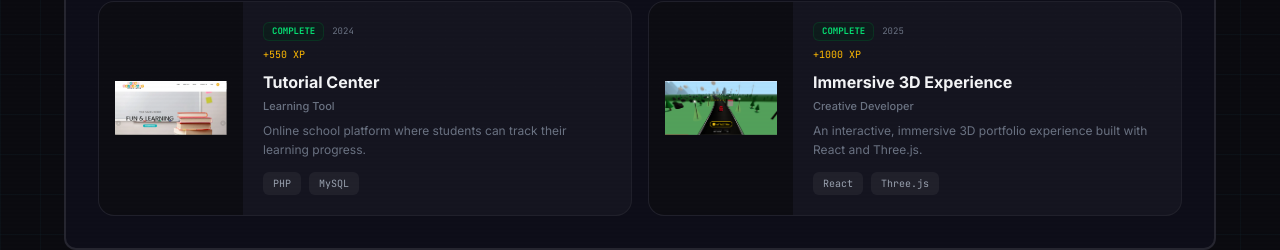
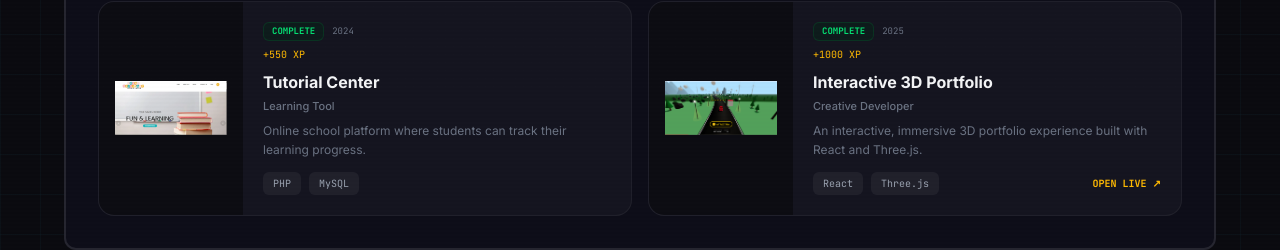
Before and after one commit to Hannahjamilla/hannahperalta-portfolio, a React (Vite) app: page / in a window 1280 px wide. Shown: the part 1686-1936 px from the top of the page. Built offline with nearby package versions, Linux system fonts and the light colour scheme.

Commit message:
Projects: Rename 3D project and add live link

```diff
--- a/src/application.tsx
+++ b/src/application.tsx
@@ -24,7 +24,7 @@ const QUESTS = [
   { status: 'COMPLETE', title: 'Event Ecosystem', role: 'Published Research', period: 'Aug 2024 – Oct 2024', desc: 'Unified venue rental system with billing and payments. Officially published academic research in IJAMR.', tags: ['Billing', 'Inventory'], xp: 800, imgs: ['/images/paper.webp'] },
   { status: 'COMPLETE', title: 'Drug Store POS', role: 'Business App', period: '2024', desc: 'Business system for pharmacies to track sales and manage medicine stock.', tags: ['PHP', 'MySQL'], xp: 600, imgs: ['/images/POS2.webp'] },
   { status: 'COMPLETE', title: 'Tutorial Center', role: 'Learning Tool', period: '2024', desc: 'Online school platform where students can track their learning progress.', tags: ['PHP', 'MySQL'], xp: 550, imgs: ['/images/tutorial.webp'] },
-  { status: 'COMPLETE', title: 'Immersive 3D Experience', role: 'Creative Developer', period: '2025', desc: 'An interactive, immersive 3D portfolio experience built with React and Three.js.', tags: ['React', 'Three.js'], xp: 1000, link: 'https://hannahjamilla.vercel.app/', imgs: ['/images/cover-portfolio.png', '/images/portfolio.png', '/images/2port.png'] },
+  { status: 'COMPLETE', title: 'Interactive 3D Portfolio', role: 'Creative Developer', period: '2025', desc: 'An interactive, immersive 3D portfolio experience built with React and Three.js.', tags: ['React', 'Three.js'], xp: 1000, link: 'https://hannahjamilla.vercel.app/', imgs: ['/images/cover-portfolio.png', '/images/portfolio.png', '/images/2port.png'] },
 ]
 const INVENTORY = [
   { cat: 'Languages', items: ['HTML', 'CSS', 'JavaScript', 'PHP', 'Python'] },
@@ -358,8 +358,15 @@ export default function App() {
                         <h3 className="text-base font-bold mb-1">{q.title}</h3>
                         <p className={`text-[11px] ${muted} font-medium mb-1.5`}>{q.role}</p>
                         <p className={`text-xs ${muted} leading-relaxed mb-3 flex-grow`}>{q.desc}</p>
-                        <div className="flex flex-wrap gap-2 mt-auto">
-                          {q.tags.map(tg => <span key={tg} className={`px-2.5 py-1 rounded-md text-[10px] font-mono ${t(dark, 'bg-white/5 text-gray-400', 'bg-gray-100 text-gray-600')}`}>{tg}</span>)}
+                        <div className="flex flex-wrap items-center justify-between gap-2 mt-auto">
+                          <div className="flex flex-wrap gap-2">
+                            {q.tags.map(tg => <span key={tg} className={`px-2.5 py-1 rounded-md text-[10px] font-mono ${t(dark, 'bg-white/5 text-gray-400', 'bg-gray-100 text-gray-600')}`}>{tg}</span>)}
+                          </div>
+                          {q.link && (
+                            <a href={q.link} target="_blank" rel="noopener noreferrer" className={`inline-flex items-center gap-1.5 text-[10px] font-mono font-bold ${t(dark, 'text-amber-400 hover:text-amber-300', 'text-amber-700 hover:text-amber-600')} transition-colors`}>
+                              OPEN LIVE <span>↗</span>
+                            </a>
+                          )}
                         </div>
                       </div>
                     </div>
```
